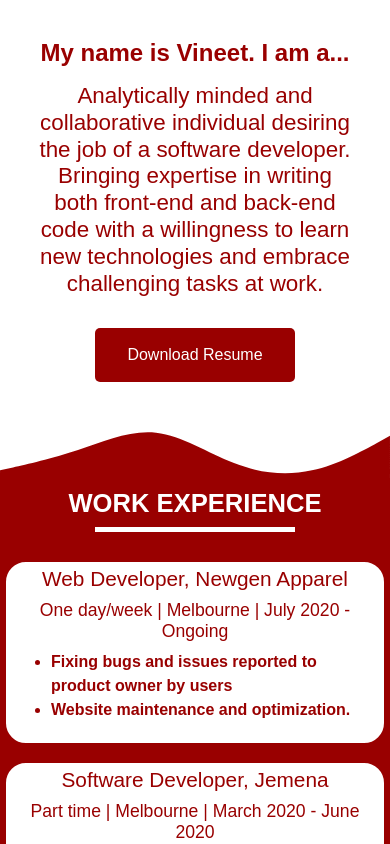
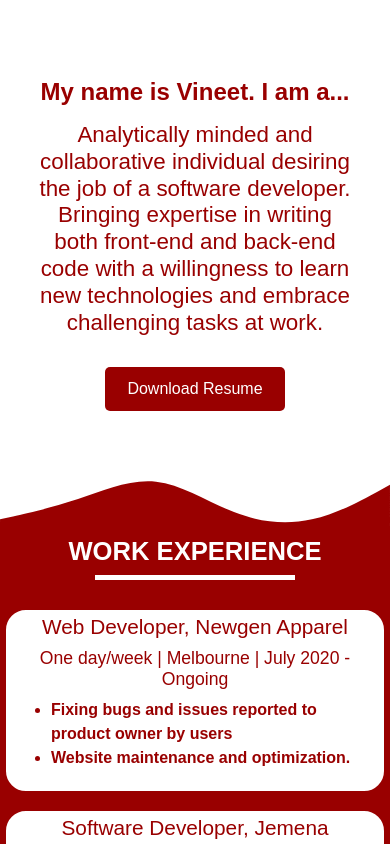
Before and after one commit to vineet39/portfolio, a React (Create React App) app: page / in a window 390 px wide. Shown: the top 844 px of the page. Built offline with nearby package versions, Linux system fonts and the light colour scheme.

Commit message:
Padding in profile for mobile screens

```diff
--- a/src/components/Profile/Profile.css
+++ b/src/components/Profile/Profile.css
@@ -73,4 +73,12 @@ h3 {
     .profile h3 {
         font-size: 1.4rem;
     }
+    .profile {
+        padding-top: 20vw;
+        padding-bottom: 10vw;
+    }
+    .profile-btn {
+        padding: 10px;
+        width: 180px;
+    }
 }
```
